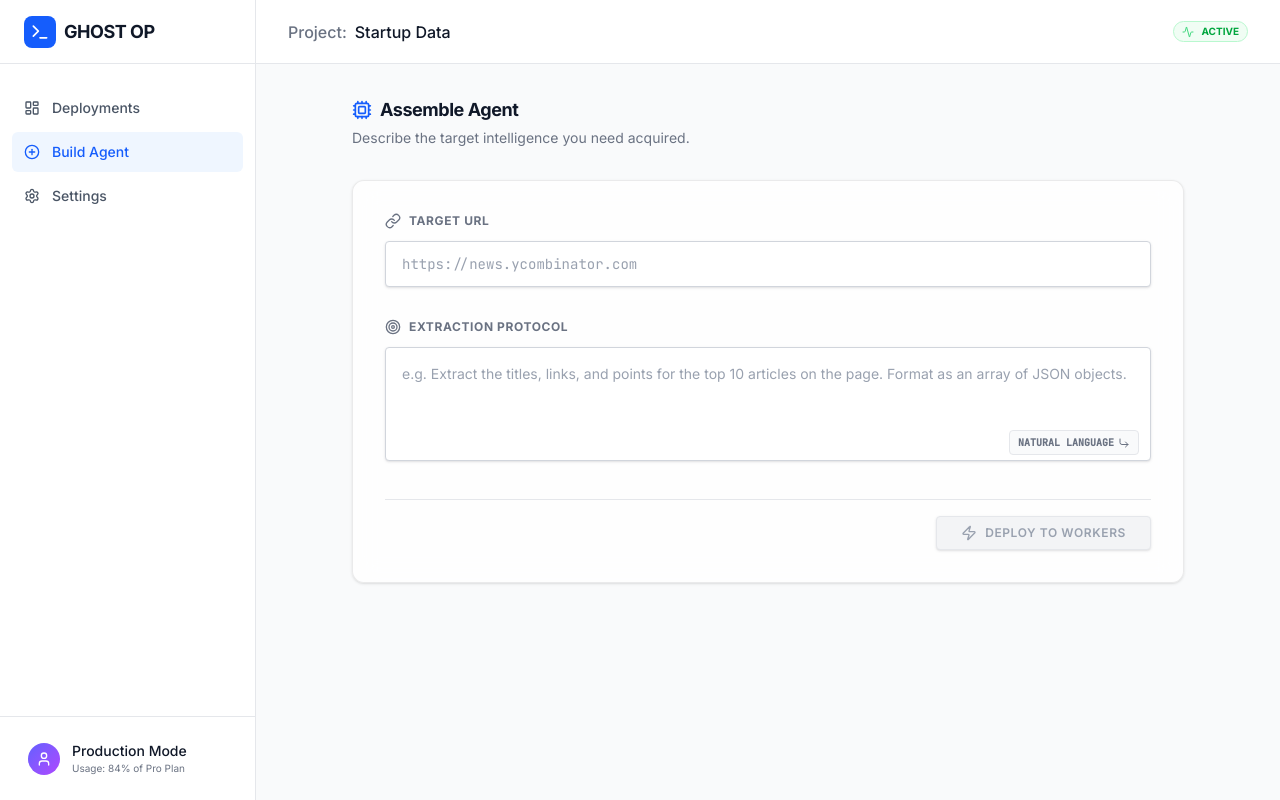
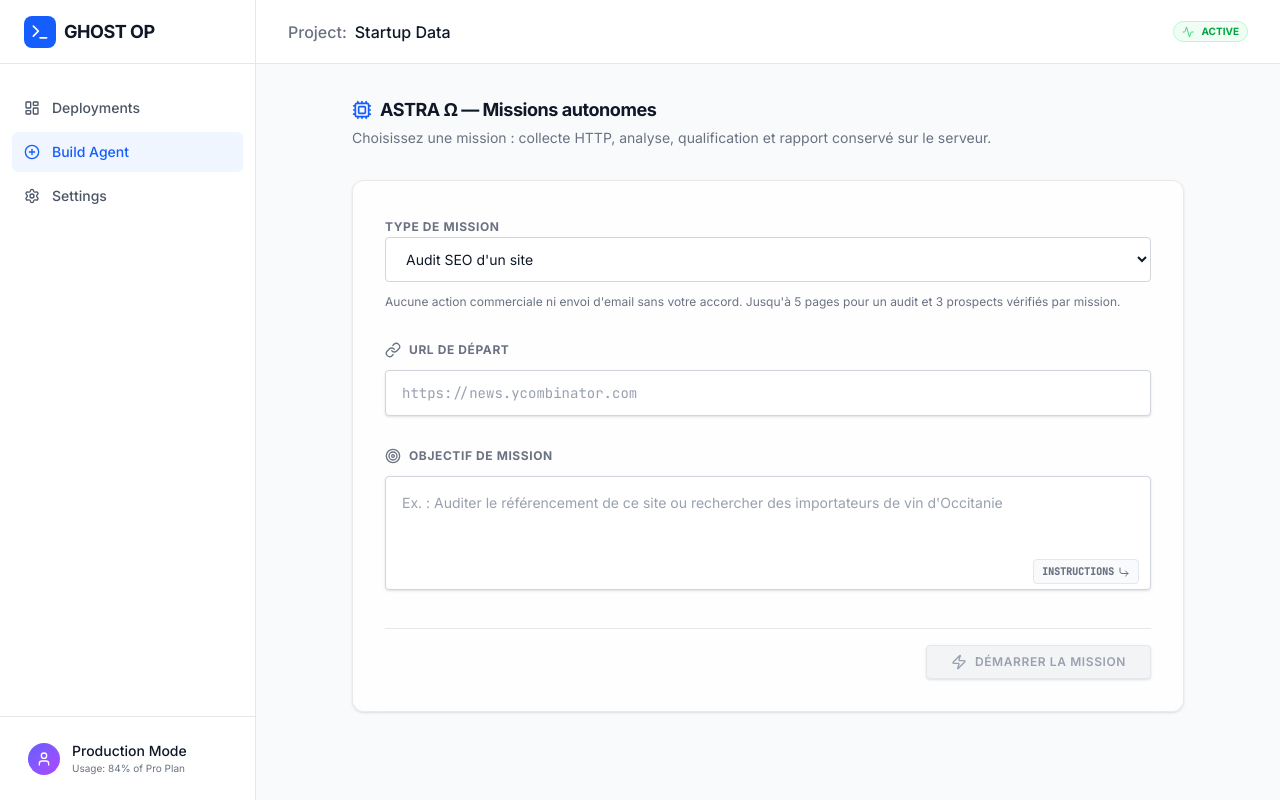
Before and after one commit to Dr-starck66/ghost-operator-ai-, a React (Vite) app: page /dashboard/build in a window 1280 px wide. Built offline with nearby package versions, Linux system fonts and the light colour scheme.

Commit message:
feat(ghost): user-selectable French mission workflows and API error display

```diff
--- a/src/pages/TaskBuilder.tsx
+++ b/src/pages/TaskBuilder.tsx
@@ -7,17 +7,20 @@ import { cn } from '../lib/utils';
 export default function TaskBuilder() {
   const [url, setUrl] = useState('');
   const [goal, setGoal] = useState('');
+  const [workflow, setWorkflow] = useState<'site_audit' | 'lead_research' | 'web_research'>('site_audit');
+  const [error, setError] = useState('');
   const [isSubmitting, setIsSubmitting] = useState(false);
   const navigate = useNavigate();
 
   const handleDeploy = async () => {
     if(!url || !goal) return;
     setIsSubmitting(true);
+    setError('');
     try {
-       const res = await axios.post('/api/tasks', { url, goal });
+       const res = await axios.post('/api/tasks', { url, goal, workflow });
        navigate(`/dashboard/jobs/${res.data.taskId}`);
     } catch (e) {
-       console.error("Failed to deploy task", e);
+       setError(axios.isAxiosError(e) ? (e.response?.data?.error || e.message) : String(e));
        setIsSubmitting(false);
     }
   };
@@ -26,17 +29,28 @@ export default function TaskBuilder() {
     <div className="p-8 max-w-4xl mx-auto h-full text-gray-900">
       <div className="mb-8">
         <h1 className="text-lg font-bold text-gray-900 flex items-center gap-2 tracking-tight">
-          <Cpu className="w-5 h-5 text-blue-600" /> Assemble Agent
+          <Cpu className="w-5 h-5 text-blue-600" /> ASTRA Ω — Missions autonomes
         </h1>
-        <p className="text-gray-500 mt-1 text-sm">Describe the target intelligence you need acquired.</p>
+        <p className="text-gray-500 mt-1 text-sm">Choisissez une mission : collecte HTTP, analyse, qualification et rapport conservé sur le serveur.</p>
       </div>
 
       <div className="space-y-8 glass p-8 rounded-xl shadow-sm border border-gray-200">
 
+        <div className="space-y-3">
+          <label htmlFor="workflow" className="text-xs font-bold text-gray-500 uppercase tracking-wider">Type de mission</label>
+          <select id="workflow" value={workflow} onChange={e => setWorkflow(e.target.value as typeof workflow)}
+            className="w-full border border-gray-300 bg-white rounded px-4 py-3 text-sm">
+            <option value="site_audit">Audit SEO d'un site</option>
+            <option value="lead_research">Recherche et qualification de prospects publics</option>
+            <option value="web_research">Recherche web sourcée</option>
+          </select>
+          <p className="text-xs text-gray-500">Aucune action commerciale ni envoi d'email sans votre accord. Jusqu'à 5 pages pour un audit et 3 prospects vérifiés par mission.</p>
+        </div>
+
         {/* Entry Point */}
         <div className="space-y-3">
           <label className="text-xs font-bold text-gray-500 flex items-center gap-2 uppercase tracking-wider">
-            <LinkIcon className="w-4 h-4" /> Target URL
+            <LinkIcon className="w-4 h-4" /> URL de départ
           </label>
           <input
             type="url"
@@ -50,22 +64,23 @@ export default function TaskBuilder() {
         {/* Brain */}
         <div className="space-y-3">
           <label className="text-xs font-bold text-gray-500 flex items-center gap-2 uppercase tracking-wider">
-            <Target className="w-4 h-4" /> Extraction Protocol
+            <Target className="w-4 h-4" /> Objectif de mission
           </label>
           <div className="relative">
             <textarea
               rows={4}
-              placeholder="e.g. Extract the titles, links, and points for the top 10 articles on the page. Format as an array of JSON objects."
+              placeholder="Ex. : Auditer le référencement de ce site ou rechercher des importateurs de vin d'Occitanie"
               value={goal}
               onChange={e => setGoal(e.target.value)}
               className="w-full bg-white border border-gray-300 rounded p-4 outline-none focus:border-blue-500 focus:ring-1 focus:ring-blue-500 transition-all text-sm placeholder:text-gray-400 resize-none text-gray-900 shadow-sm"
             />
             <div className="absolute right-3 bottom-3 text-[10px] bg-gray-50 border border-gray-200 px-2 py-1 rounded text-gray-500 font-mono flex items-center gap-1 uppercase font-bold">
-              Natural Language <CornerDownRight className="w-3 h-3"/>
+              Instructions <CornerDownRight className="w-3 h-3"/>
             </div>
           </div>
         </div>
 
+        {error && <p role="alert" className="text-sm text-red-700">Erreur : {error}</p>}
         {/* Deploy */}
         <div className="pt-4 flex justify-end border-t border-gray-200">
           <button
@@ -79,9 +94,9 @@ export default function TaskBuilder() {
             )}
           >
             {isSubmitting ? (
-              <span className="flex items-center gap-2"><Activity className="w-4 h-4 animate-spin"/> Booting Agent...</span>
+              <span className="flex items-center gap-2"><Activity className="w-4 h-4 animate-spin"/> Lancement...</span>
             ) : (
-              <span className="flex items-center gap-2"><Zap className="w-4 h-4"/> Deploy to Workers</span>
+              <span className="flex items-center gap-2"><Zap className="w-4 h-4"/> Démarrer la mission</span>
             )}
           </button>
         </div>
```
